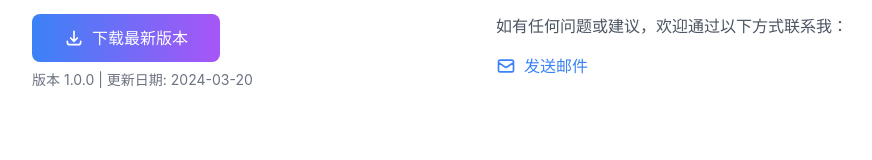
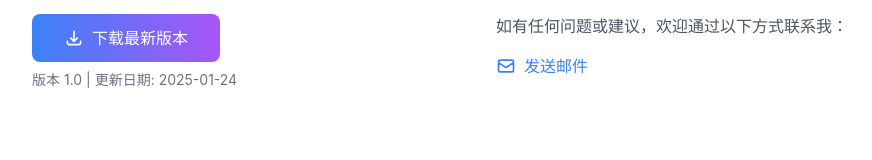
Before and after one commit to GrayFrost/zzhwhd, a React (Vite) app: page /manga in a window 1280 px wide. Shown: the part 502-662 px from the top of the page, without its empty margins (160-1032 px from the left). Built offline with nearby package versions, Linux system fonts and the light colour scheme.

Commit message:
feat: 更新地址

```diff
--- a/src/pages/Manga.jsx
+++ b/src/pages/Manga.jsx
@@ -1,4 +1,9 @@
 export default function MangaReader() {
+
+  const gotoApp = () => {
+    window.location.href = 'https://apps.apple.com/cn/app/mangaview/id6740051481?mt=12';
+  }
+
   return (
     <main className="container mx-auto px-4 py-12">
       <div className="max-w-4xl mx-auto">
@@ -61,14 +66,14 @@ export default function MangaReader() {
         <div className="flex flex-col md:flex-row gap-8 items-start">
           <div className="flex-1">
             <h2 className="text-2xl font-semibold mb-4 dark:text-white">下载</h2>
-            <button className="bg-gradient-to-r from-blue-500 to-purple-500 text-white px-8 py-3 rounded-lg hover:opacity-90 transition-opacity flex items-center gap-2">
+            <button className="bg-gradient-to-r from-blue-500 to-purple-500 text-white px-8 py-3 rounded-lg hover:opacity-90 transition-opacity flex items-center gap-2" onClick={gotoApp}>
               <svg className="w-5 h-5" fill="none" stroke="currentColor" viewBox="0 0 24 24">
                 <path strokeLinecap="round" strokeLinejoin="round" strokeWidth={2} d="M4 16v1a3 3 0 003 3h10a3 3 0 003-3v-1m-4-4l-4 4m0 0l-4-4m4 4V4" />
               </svg>
               下载最新版本
             </button>
             <p className="text-sm text-gray-500 dark:text-gray-400 mt-2">
-              版本 1.0.0 | 更新日期: 2024-03-20
+              版本 1.0 | 更新日期: 2025-01-24
             </p>
           </div>
 
@@ -77,7 +82,7 @@ export default function MangaReader() {
             <p className="text-gray-600 dark:text-gray-300 mb-4">
               如有任何问题或建议，欢迎通过以下方式联系我：
             </p>
-            <a href="mailto:feedback@example.com"
+            <a href="mailto:garyfrost4321@gmail.com"
                className="inline-flex items-center gap-2 text-blue-500 hover:text-blue-600">
               <svg className="w-5 h-5" fill="none" stroke="currentColor" viewBox="0 0 24 24">
                 <path strokeLinecap="round" strokeLinejoin="round" strokeWidth={2} d="M3 8l7.89 5.26a2 2 0 002.22 0L21 8M5 19h14a2 2 0 002-2V7a2 2 0 00-2-2H5a2 2 0 00-2 2v10a2 2 0 002 2z" />
```
